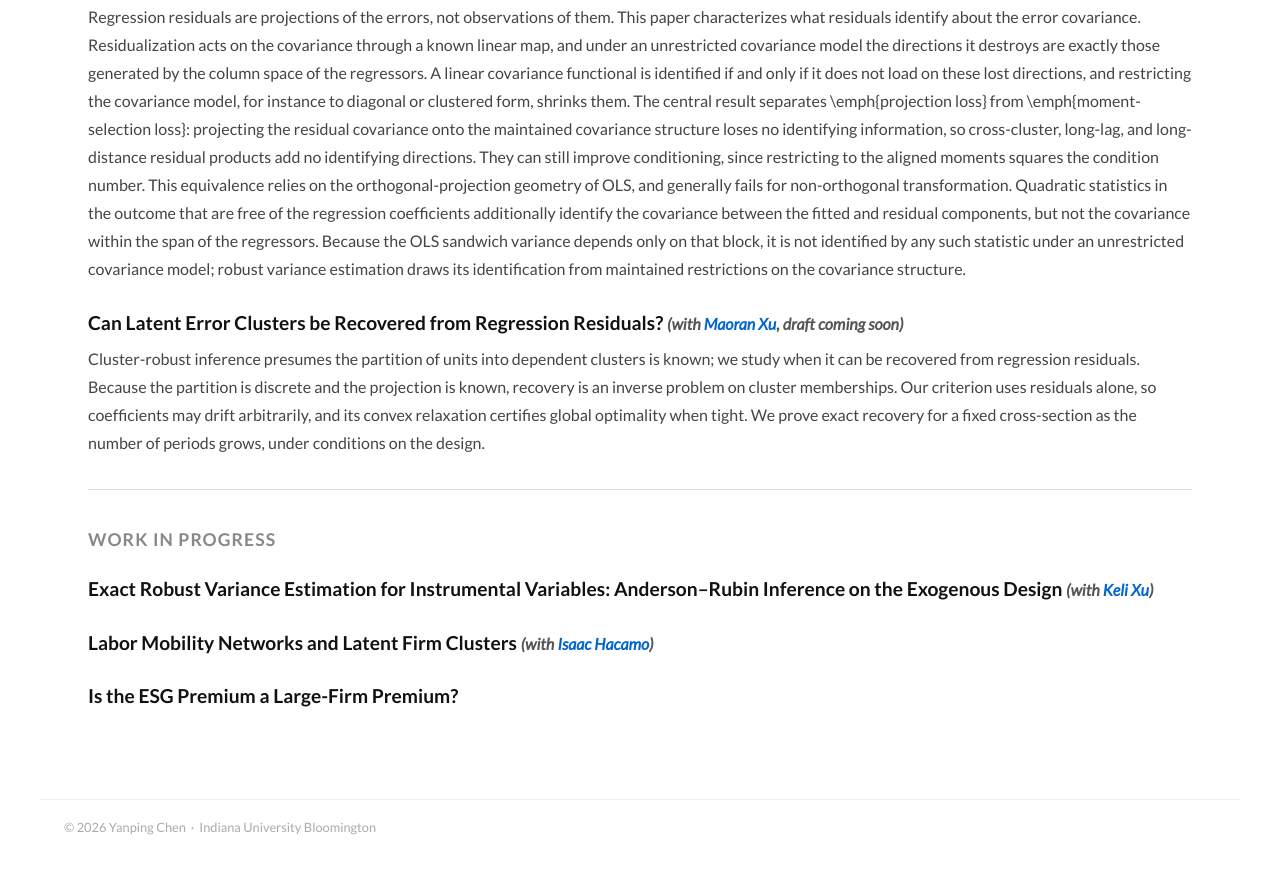
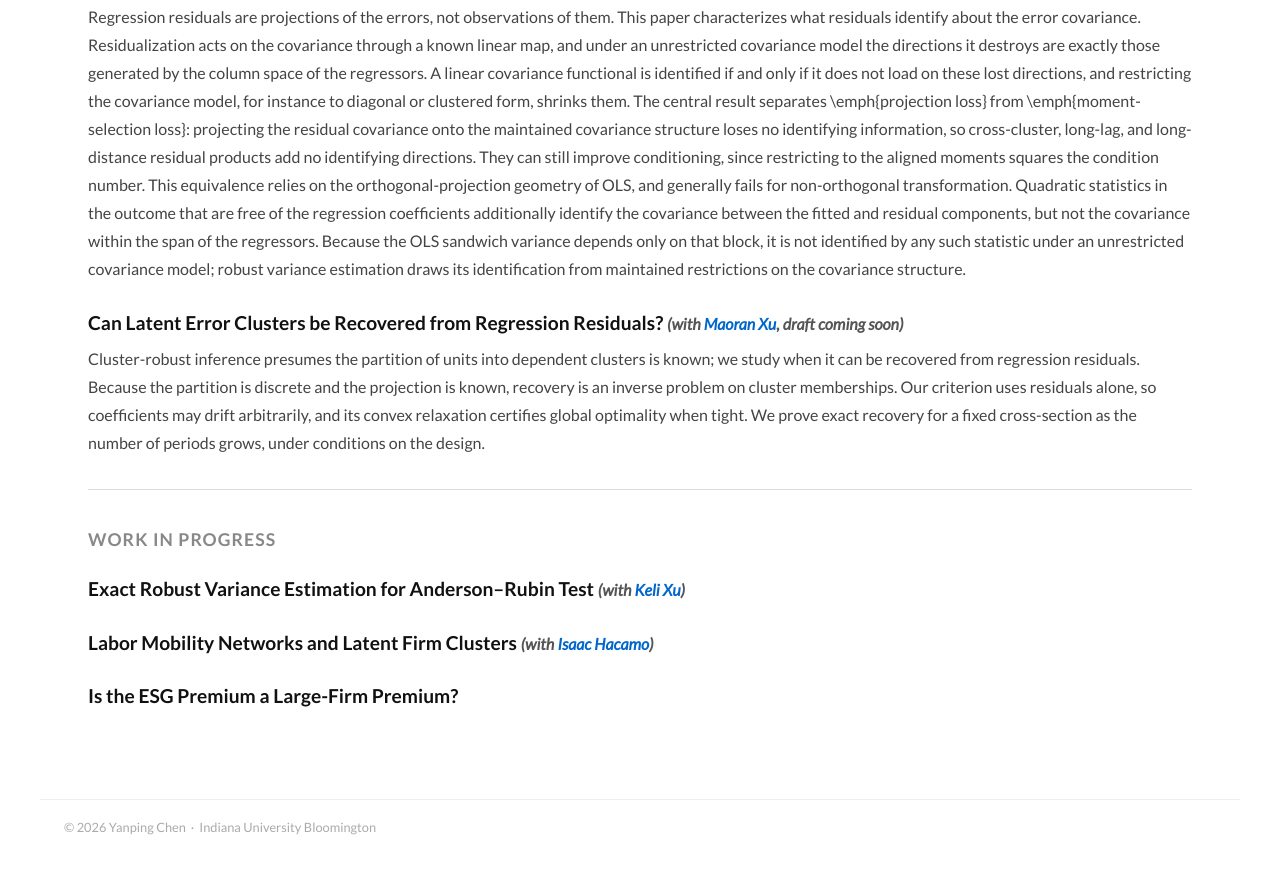
Before and after one commit to yanpchen/yanpchen.github.io, a plain HTML site: page research/index.html in a window 1280 px wide. Shown: the part 609-1480 px from the top of the page. Drawn offline with nearby package versions, Linux system fonts and the light colour scheme.

Commit message:
Update paper title for clarity

```diff
--- a/research/index.html
+++ b/research/index.html
@@ -183,7 +183,7 @@
 
     <div class="paper">
       <div class="paper-title">
-        Exact Robust Variance Estimation for Instrumental Variables: Anderson–Rubin Inference on the Exogenous Design
+        Exact Robust Variance Estimation for Anderson–Rubin Test
         <span class="paper-note">(with <a href="#">Keli Xu</a>)</span>
       </div>
     </div>
```
